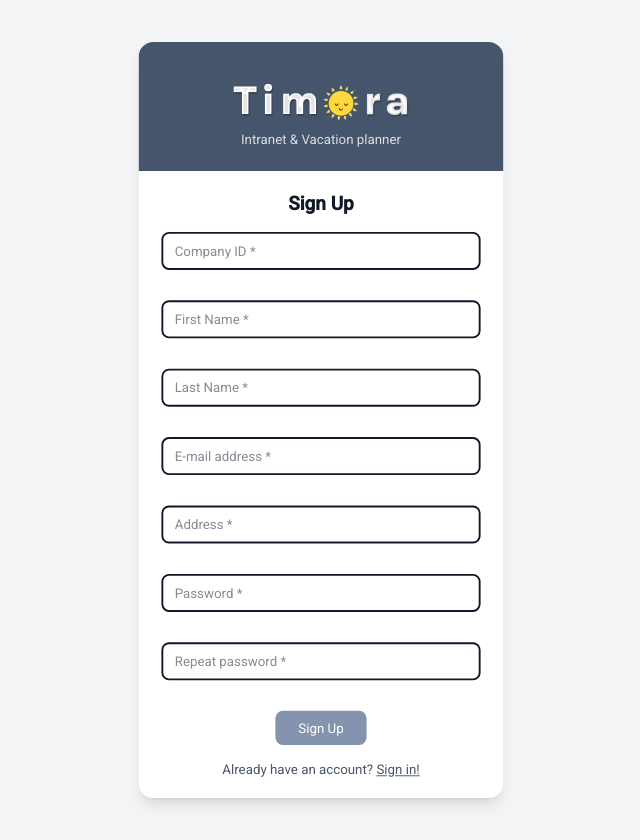
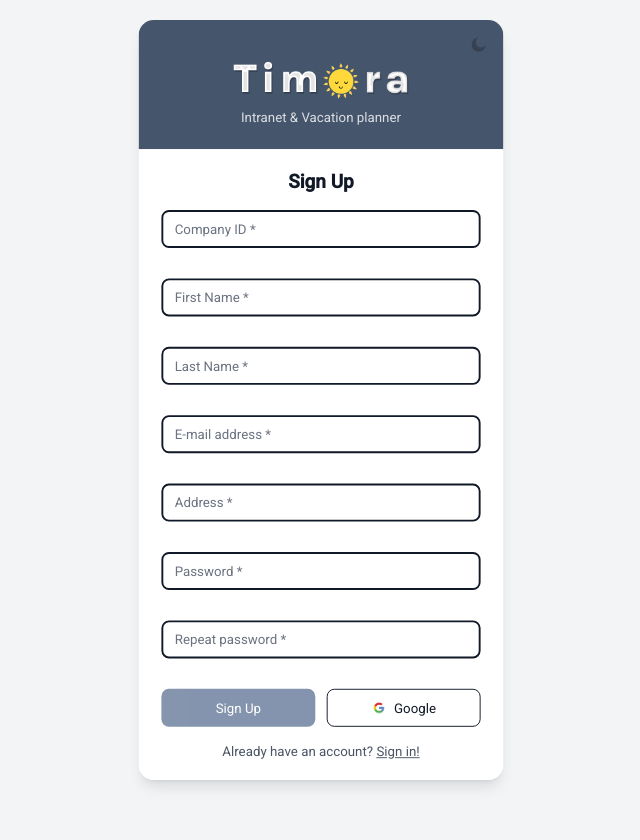
Before and after one commit to kollarm226/timoraFE, an Angular app in the folder frontend/: page /register in a window 1280 px wide. Shown: the whole page, without its empty margins (319-959 px from the left). Built offline with nearby package versions, Linux system fonts and the light colour scheme.

Commit message:
Added Google button  +  Dark mode for login and register

```diff
--- a/frontend/src/app/login/login.component.css
+++ b/frontend/src/app/login/login.component.css
@@ -0,0 +1,18 @@
+
+
+:host-context(.dark-theme) .bg-gray-100 { background-color: var(--bg) !important; }
+:host-context(.dark-theme) .bg-white { background-color: #464646 !important; }
+:host-context(.dark-theme) .text-gray-600 { color: #ffffff !important; }
+:host-context(.dark-theme) .text-white { color: #ffffff !important; }
+:host-context(.dark-theme) input { background: #545454; color: #ffffff; border-color: #7b8086; }
+:host-context(.dark-theme) input::placeholder { color: #d1d5db; }
+:host-context(.dark-theme) .border-2 { border-color: #7b8086 !important; }
+:host-context(.dark-theme) .shadow-lg { box-shadow: 0 2px 8px rgba(255,255,255,0.08) !important; }
+:host-context(.dark-theme) .bg-slate-600 { background-color: #2f2f2f !important; }
+:host-context(.dark-theme) .text-red-600 { color: #fecaca !important; }
+
+
+input::placeholder { color: #6b7280; opacity: 1; }
+input::-webkit-input-placeholder { color: #6b7280; opacity: 1; }
+:host-context(.dark-theme) input::placeholder { color: #d1d5db; opacity: 1; }
+:host-context(.dark-theme) input::-webkit-input-placeholder { color: #d1d5db; opacity: 1; }
--- a/frontend/src/app/login/login.component.html
+++ b/frontend/src/app/login/login.component.html
@@ -1,5 +1,19 @@
 <div class="flex items-center justify-center h-screen bg-gray-100 overflow-hidden">
-  <div class="w-full max-w-sm rounded-2xl shadow-lg overflow-hidden scale-95">
+  <div class="w-full max-w-sm rounded-2xl shadow-lg overflow-hidden scale-95 relative">
+    <button type="button" (click)="toggleTheme()" aria-label="Toggle dark mode" class="absolute top-2 right-2 p-2 rounded-full hover:bg-gray-200/60 active:bg-gray-300/60">
+      <ng-container *ngIf="!isDark; else sunIcon">
+
+        <svg xmlns="http://www.w3.org/2000/svg" viewBox="0 0 24 24" fill="currentColor" class="h-5 w-5 text-gray-700">
+          <path d="M21 12.79A9 9 0 1 1 11.21 3a7 7 0 1 0 9.79 9.79z" />
+        </svg>
+      </ng-container>
+      <ng-template #sunIcon>
+
+        <svg xmlns="http://www.w3.org/2000/svg" viewBox="0 0 24 24" fill="currentColor" class="h-5 w-5 text-gray-700">
+          <path d="M6.76 4.84l-1.8-1.79-1.41 1.41 1.79 1.8 1.42-1.42zm10.45 0l1.79-1.79 1.41 1.41-1.79 1.8-1.41-1.42zM12 4V1h-1v3h1zm0 19v-3h-1v3h1zm8-9h3v-1h-3v1zm-19 0h3v-1H1v1zm15.24 7.16l1.79 1.79 1.41-1.41-1.79-1.8-1.41 1.42zM4.22 17.95l-1.79 1.79 1.41 1.41 1.8-1.79-1.42-1.41zM12 6a6 6 0 100 12 6 6 0 000-12z"/>
+        </svg>
+      </ng-template>
+    </button>
 
 
     <div class="bg-slate-600 text-white text-center py-6 px-6">
@@ -73,10 +87,11 @@
           <span class="underline cursor-pointer hover:text-slate-600 active:text-slate-800 transition-colors duration-150">Reset password</span>
         </div>
 
+        <div class="grid grid-cols-2 gap-3">
           <button
             type="submit"
             [disabled]="loginForm.invalid"
-          class="block mx-auto px-6 text-white py-2 rounded-lg transition-all duration-150 disabled:opacity-50 text-sm"
+            class="w-full h-10 flex items-center justify-center px-6 rounded-lg transition-all duration-150 disabled:opacity-50 text-sm text-white"
             style="background-color: #0d2c5f;"
             onmouseover="this.style.backgroundColor='#3a4b63'"
             onmouseout="this.style.backgroundColor='#0d2c5f'"
@@ -84,6 +99,12 @@
             onmouseup="this.style.backgroundColor='#3a4b63'"
             ontouchstart="this.style.backgroundColor='#2f3d52'"
             ontouchend="this.style.backgroundColor='#3a4b63'">Sign In</button>
+
+          <button type="button" class="w-full h-10 flex items-center justify-center gap-2 px-6 border rounded-lg text-sm hover:bg-gray-50 active:bg-gray-100 transition-colors">
+            <span aria-hidden="true" class="block h-4 w-4 bg-no-repeat bg-center bg-contain" style="background-image: url('assets/images/1657955079google-icon-png.png');"></span>
+            <span>Google</span>
+          </button>
+        </div>
       </form>
 
       <div class="text-center text-sm text-gray-600 mt-4">
--- a/frontend/src/app/login/login.component.ts
+++ b/frontend/src/app/login/login.component.ts
@@ -1,4 +1,5 @@
-import { Component, inject } from '@angular/core';
+import { Component, inject, OnInit, OnDestroy } from '@angular/core';
+import { DOCUMENT } from '@angular/common';
 import { FormBuilder, FormGroup, Validators, ValidatorFn, AbstractControl, ValidationErrors } from '@angular/forms';
 import { AuthService } from '../services/auth.service';
 import { Router } from '@angular/router';
@@ -12,14 +13,16 @@
   templateUrl: './login.component.html',
   styleUrls: ['./login.component.css']
 })
-export class LoginComponent {
+export class LoginComponent implements OnInit, OnDestroy {
   private fb = inject(FormBuilder);
   private auth = inject(AuthService);
   private router = inject(Router);
+  private document = inject(DOCUMENT);
 
   submitted = false;
   serverError: string | null = null;
   loading = false;
+  isDark = false;
 
   loginForm: FormGroup = this.fb.group({
       companyId: [
@@ -91,4 +94,26 @@
       }
     });
   }
+
+  ngOnInit(): void {
+
+    this.document.body.classList.add('auth-no-scroll');
+    this.isDark = this.document.body.classList.contains('dark-theme');
+  }
+
+  ngOnDestroy(): void {
+
+    this.document.body.classList.remove('auth-no-scroll');
+  }
+
+  toggleTheme(): void {
+    const root = this.document.body.classList;
+    const willEnableDark = !root.contains('dark-theme');
+    if (willEnableDark) {
+      root.add('dark-theme');
+    } else {
+      root.remove('dark-theme');
+    }
+    this.isDark = willEnableDark;
+  }
 }
--- a/frontend/src/app/register/register.component.css
+++ b/frontend/src/app/register/register.component.css
@@ -0,0 +1,18 @@
+
+
+:host-context(.dark-theme) .bg-gray-100 { background-color: var(--bg) !important; }
+:host-context(.dark-theme) .bg-white { background-color: #464646 !important; }
+:host-context(.dark-theme) .text-gray-600 { color: #ffffff !important; }
+:host-context(.dark-theme) .text-white { color: #ffffff !important; }
+:host-context(.dark-theme) input { background: #545454; color: #ffffff; border-color: #7b8086; }
+:host-context(.dark-theme) input::placeholder { color: #d1d5db; }
+:host-context(.dark-theme) .border-2 { border-color: #7b8086 !important; }
+:host-context(.dark-theme) .shadow-lg { box-shadow: 0 2px 8px rgba(255,255,255,0.08) !important; }
+:host-context(.dark-theme) .bg-slate-600 { background-color: #2f2f2f !important; }
+:host-context(.dark-theme) .text-red-600 { color: #fecaca !important; }
+
+
+input::placeholder { color: #6b7280; opacity: 1; }
+input::-webkit-input-placeholder { color: #6b7280; opacity: 1; }
+:host-context(.dark-theme) input::placeholder { color: #d1d5db; opacity: 1; }
+:host-context(.dark-theme) input::-webkit-input-placeholder { color: #d1d5db; opacity: 1; }
--- a/frontend/src/app/register/register.component.html
+++ b/frontend/src/app/register/register.component.html
@@ -1,5 +1,19 @@
-<div class="flex items-center justify-center h-screen bg-gray-100 overflow-hidden">
-  <div class="w-full max-w-sm rounded-2xl shadow-lg overflow-hidden scale-95">
+<div class="flex items-center justify-center h-screen bg-gray-100 overflow-hidden pt-6 pb-16">
+  <div class="w-full max-w-sm rounded-2xl shadow-lg overflow-hidden scale-95 relative">
+    <button type="button" (click)="toggleTheme()" aria-label="Toggle dark mode" class="absolute top-2 right-2 p-2 rounded-full hover:bg-gray-200/60 active:bg-gray-300/60">
+      <ng-container *ngIf="!isDark; else sunIcon">
+
+        <svg xmlns="http://www.w3.org/2000/svg" viewBox="0 0 24 24" fill="currentColor" class="h-5 w-5 text-gray-700">
+          <path d="M21 12.79A9 9 0 1 1 11.21 3a7 7 0 1 0 9.79 9.79z" />
+        </svg>
+      </ng-container>
+      <ng-template #sunIcon>
+
+        <svg xmlns="http://www.w3.org/2000/svg" viewBox="0 0 24 24" fill="currentColor" class="h-5 w-5 text-gray-700">
+          <path d="M6.76 4.84l-1.8-1.79-1.41 1.41 1.79 1.8 1.42-1.42zm10.45 0l1.79-1.79 1.41 1.41-1.79 1.8-1.41-1.42zM12 4V1h-1v3h1zm0 19v-3h-1v3h1zm8-9h3v-1h-3v1zm-19 0h3v-1H1v1zm15.24 7.16l1.79 1.79 1.41-1.41-1.79-1.8-1.41 1.42zM4.22 17.95l-1.79 1.79 1.41 1.41 1.8-1.79-1.42-1.41zM12 6a6 6 0 100 12 6 6 0 000-12z"/>
+        </svg>
+      </ng-template>
+    </button>
 
 
     <div class="bg-slate-600 text-white text-center py-6 px-6">
@@ -129,10 +143,11 @@
           </ng-container>
         </div>
 
+        <div class="grid grid-cols-2 gap-3">
           <button
             type="submit"
             [disabled]="registerForm.invalid"
-          class="block mx-auto px-6 text-white py-2 rounded-lg transition-all duration-150 disabled:opacity-50 text-sm"
+            class="w-full h-10 flex items-center justify-center px-6 rounded-lg transition-all duration-150 disabled:opacity-50 text-sm text-white"
             style="background-color: #0d2c5f;"
             onmouseover="this.style.backgroundColor='#3a4b63'"
             onmouseout="this.style.backgroundColor='#0d2c5f'"
@@ -140,6 +155,12 @@
             onmouseup="this.style.backgroundColor='#3a4b63'"
             ontouchstart="this.style.backgroundColor='#2f3d52'"
             ontouchend="this.style.backgroundColor='#3a4b63'">Sign Up</button>
+
+          <button type="button" class="w-full h-10 flex items-center justify-center gap-2 px-6 border rounded-lg text-sm hover:bg-gray-50 active:bg-gray-100 transition-colors">
+            <span aria-hidden="true" class="block h-4 w-4 bg-no-repeat bg-center bg-contain" style="background-image: url('assets/images/1657955079google-icon-png.png');"></span>
+            <span>Google</span>
+          </button>
+        </div>
       </form>
 
       <div class="text-center text-sm text-gray-600 mt-4">
--- a/frontend/src/app/register/register.component.ts
+++ b/frontend/src/app/register/register.component.ts
@@ -1,4 +1,5 @@
-import { Component, inject } from '@angular/core';
+import { Component, inject, OnInit, OnDestroy } from '@angular/core';
+import { DOCUMENT } from '@angular/common';
 import { FormBuilder, FormGroup, Validators, ValidatorFn, AbstractControl, ValidationErrors } from '@angular/forms';
 import { AuthService } from '../services/auth.service';
 import { Router } from '@angular/router';
@@ -14,14 +15,16 @@
   templateUrl: './register.component.html',
   styleUrls: ['./register.component.css']
 })
-export class RegisterComponent {
+export class RegisterComponent implements OnInit, OnDestroy {
   private fb = inject(FormBuilder);
   private auth = inject(AuthService);
   private router = inject(Router);
+  private document = inject(DOCUMENT);
 
   submitted = false;
   serverError: string | null = null;
   loading = false;
+  isDark = false;
 
   registerForm: FormGroup = this.fb.group({
       companyId: [
@@ -86,7 +89,7 @@
   const regex = /^[A-Za-zÀ-ž]+(?:[\s'-][A-Za-zÀ-ž]+)*$/u;
   return (control: AbstractControl): ValidationErrors | null => {
     const value = (control.value || '').trim();
-    if (!value) return null; // prázdne rieši required
+    if (!value) return null;
     return regex.test(value) ? null : { lettersOnly: true };
   };
 }
@@ -177,4 +180,26 @@
 }
 });
 }
+
+  ngOnInit(): void {
+
+    this.document.body.classList.add('auth-no-scroll');
+    this.isDark = this.document.body.classList.contains('dark-theme');
+  }
+
+  ngOnDestroy(): void {
+
+    this.document.body.classList.remove('auth-no-scroll');
+  }
+
+  toggleTheme(): void {
+    const root = this.document.body.classList;
+    const willEnableDark = !root.contains('dark-theme');
+    if (willEnableDark) {
+      root.add('dark-theme');
+    } else {
+      root.remove('dark-theme');
+    }
+    this.isDark = willEnableDark;
+  }
 }
--- a/frontend/src/app/services/auth.service.ts
+++ b/frontend/src/app/services/auth.service.ts
@@ -42,7 +42,7 @@
 login(credentials: { companyId: string; username: string; password: string }): Observable<{ success: boolean; user: User }> {
   const users = this.getUsers();
 
-  // Find user by companyId and username
+
   const user = users.find(u =>
     u.companyId?.toLowerCase() === credentials.companyId.toLowerCase() &&
     (u.firstName?.toLowerCase() === credentials.username.toLowerCase() ||
--- a/frontend/src/styles.css
+++ b/frontend/src/styles.css
@@ -28,3 +28,8 @@
 body, .layout, mat-card, .topbar, .table-card, table, .nav, .sidenav {
   transition: background-color 250ms ease, color 250ms ease, border-color 250ms ease;
 }
+
+/* Disable page scroll on auth pages (login/register) without changing card design */
+body.auth-no-scroll {
+  overflow: hidden;
+}
```
Also changed, not shown: frontend/src/app/app.component.css (+4 -4 lines), frontend/src/app/models/user.model.ts (+7 -7 lines), frontend/src/assets/images/1657955079google-icon-png.png (added), 1 other file (tests, documents, lock files or other folders). Lines whose indentation alone changed are shown as unchanged.
